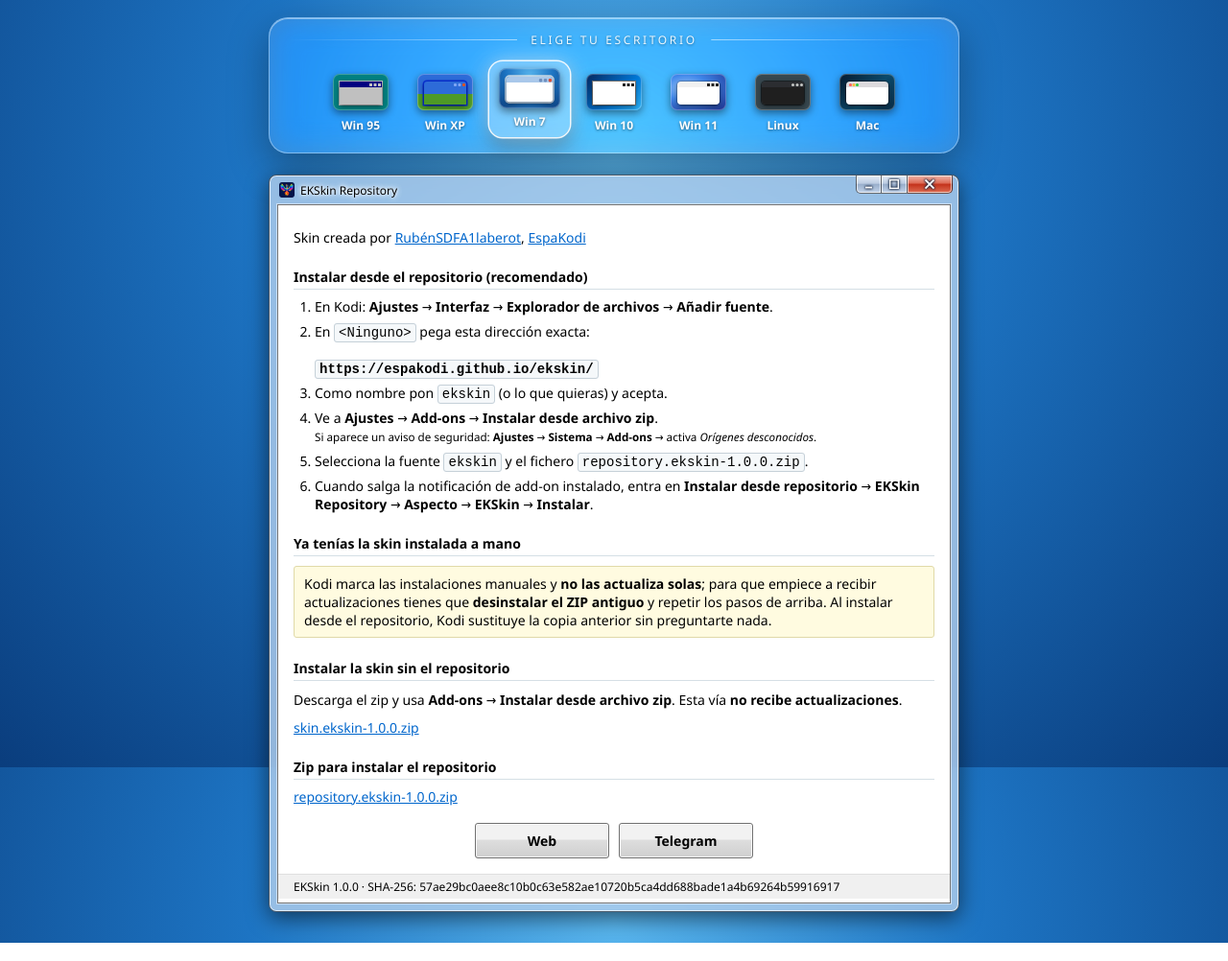
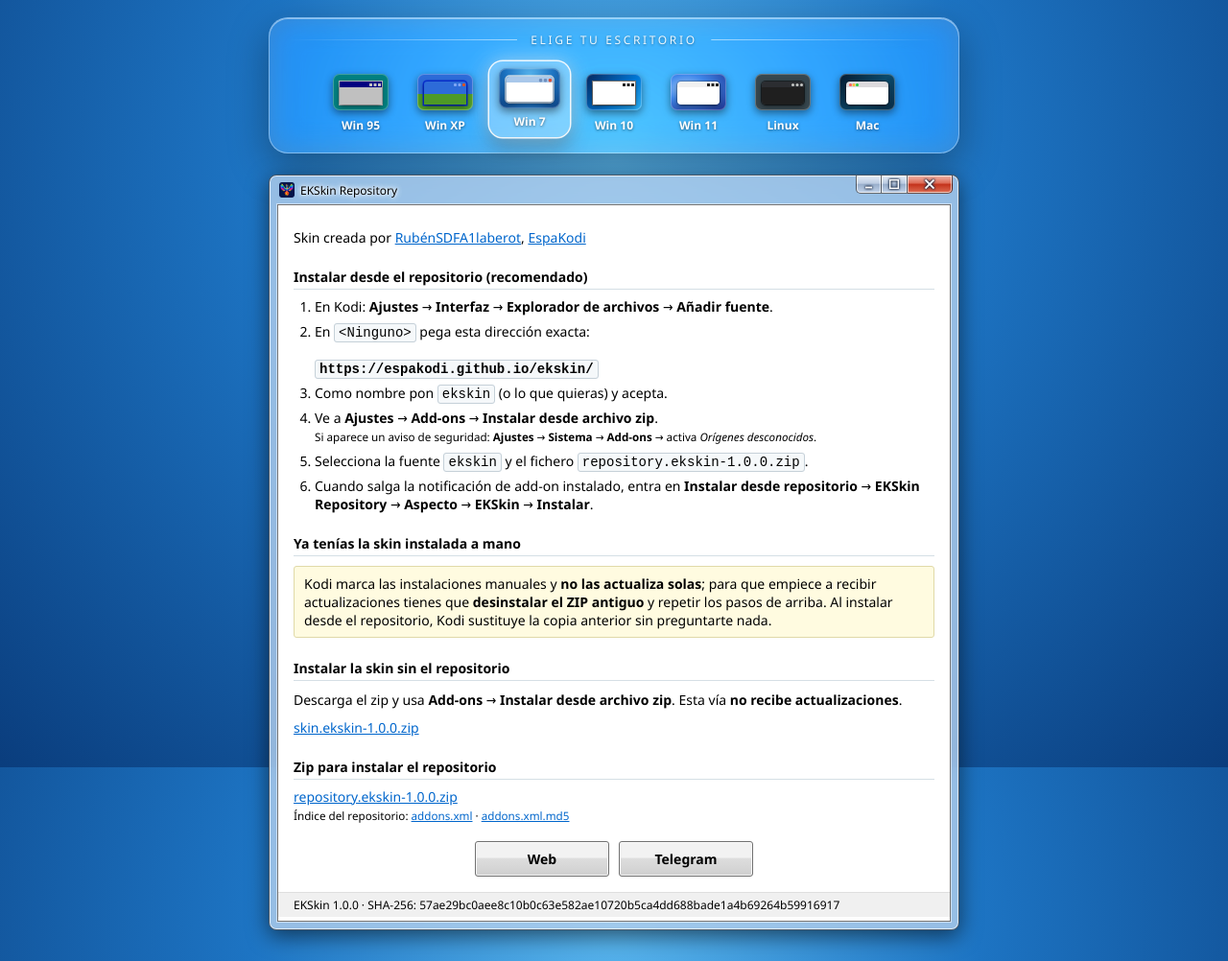
Before and after one commit to espakodi/ekskin, a plain HTML site: page index.html in a window 1280 px wide. Shown: the whole page at 96% size. Drawn offline with Linux system fonts and the light colour scheme.

Commit message:
Add files via upload

```diff
--- a/index.html
+++ b/index.html
@@ -323,6 +323,9 @@ actualizaciones</strong>.</p>
 
 <h2>Zip para instalar el repositorio</h2>
 <a href="repository.ekskin-1.0.0.zip">repository.ekskin-1.0.0.zip</a><br>
+<!-- Kodi lista esta fuente con los enlaces cuyo texto es igual a la ruta y guarda el listado en
+     cache; si addons.xml.md5 no sale aqui, el repositorio "no se puede conectar" hasta reiniciar Kodi. -->
+<small>Índice del repositorio: <a href="addons.xml">addons.xml</a> &middot; <a href="addons.xml.md5">addons.xml.md5</a></small>
 
 <div class="botones">
 <a class="boton" href="https://espatv.github.io/">Web</a>
```
